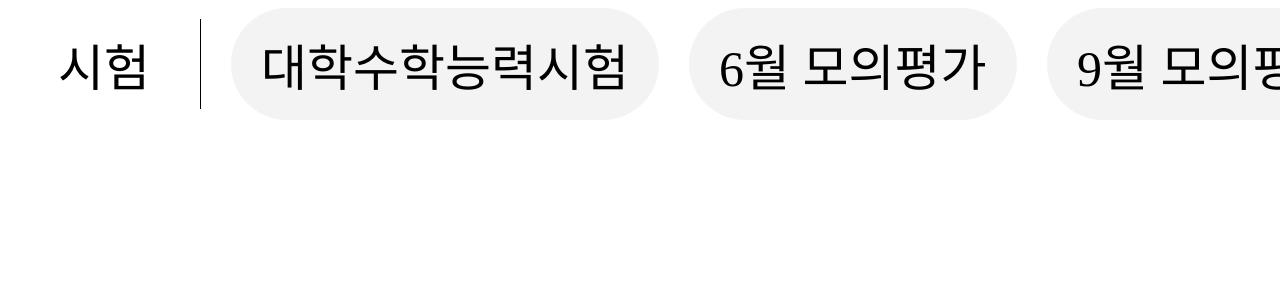
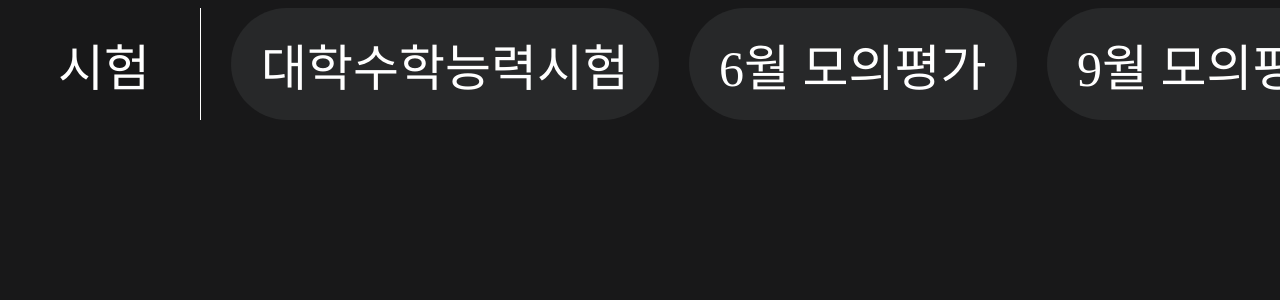
Before and after one commit to DennisYoon/tymo, a Vue app in the folder frontend/: page / in a window 1280 px wide. Shown: the top 300 px of the page. Built offline with nearby package versions, Linux system fonts and the light colour scheme.

Commit message:
[frontend] 다크 모드로

```diff
--- a/frontend/public/index.html
+++ b/frontend/public/index.html
@@ -12,6 +12,9 @@
         font-weight: normal;
         font-style: normal;
       }
+      html, body {
+        background-color: rgb(24, 24, 25);
+      }
     </style>
     <title>티모 tymo</title>
   </head>
--- a/frontend/src/components/SuperRadio.vue
+++ b/frontend/src/components/SuperRadio.vue
@@ -14,6 +14,10 @@
     <div ref="itemParentR">
       <div
         class="item"
+        :class="[{
+          blackify: !~isSelected(index + 2),
+          whitify: ~isSelected(index + 2)
+        }]"
         :style="itemStyle(index + 2)"
         v-for="(item, index) in props.contents"
         :key="item"
@@ -71,7 +75,7 @@
       ) + locAtorder * 30 + "px",
     };
     const additional = {
-      backgroundColor: ~isSelected(locAtWidth) ? "lightblue !important" : "rgb(243, 243, 243)",
+      backgroundColor: ~isSelected(locAtWidth) ? "white" : "rgb(39, 40, 41)",
       zIndex: (whoOnTop.value === locAtWidth) ? 2 : 1
     };
 
@@ -86,8 +90,8 @@
 
   const bariHeight = computed(() => {
     return {
-      height: edgeHeight.value * 0.8 + "px",
-      top: edgeHeight.value * 0.1 + "px"
+      height: edgeHeight.value + "px",
+      // top: edgeHeight.value * 0.1 + "px"
     }
   });
 
@@ -171,6 +175,7 @@
     display: inline-block;
     user-select: none;
     position: relative;
+    color: white;
 
     #title {
       display: inline-block;
@@ -185,7 +190,7 @@
       transition: left .5s;
       transition-timing-function: cubic-bezier(0.25, 1, 0.5, 1);
       position: absolute;
-      border-left: 1px solid black;
+      border-left: 1px solid white;
       z-index: 3;
     }
 
@@ -200,12 +205,24 @@
       padding-bottom: 20px;
       padding-left: 30px;
       padding-right: 30px;
-
-      &:hover {
-        background-color: lightgray !important;
-        cursor: grab;
-      }
     }
 
+    .blackify {
+      color: white !important;
+    }
+
+    .whitify {
+      color: rgb(24, 24, 25) !important;
+    }
+
+    .blackify:hover {
+      background-color: rgb(31, 32, 33) !important;
+      cursor: grab;
+    }
+
+    .whitify:hover {
+      background-color: rgb(227, 227, 227) !important;
+      cursor: grab;
+    }
   }
 </style>
```
